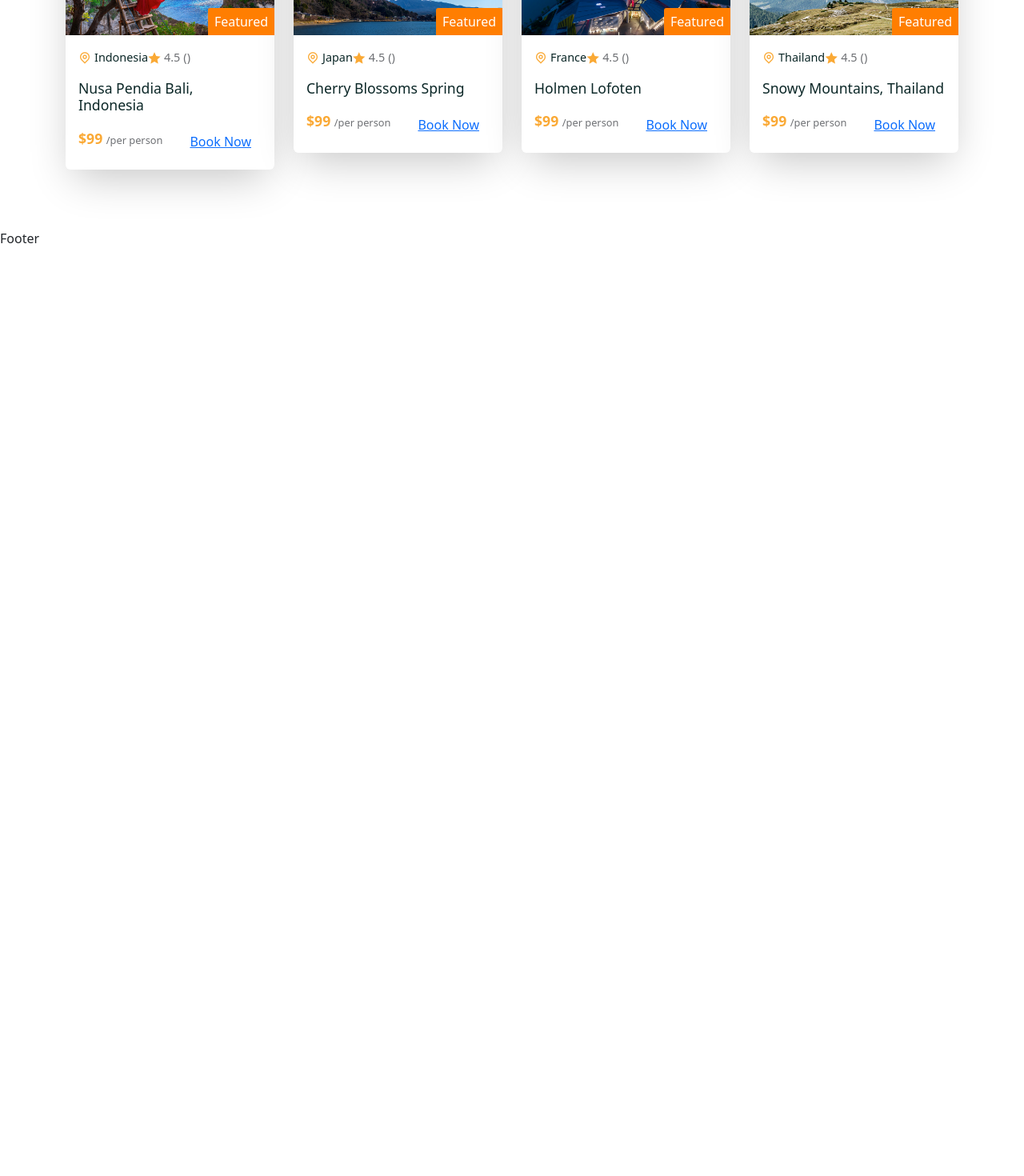
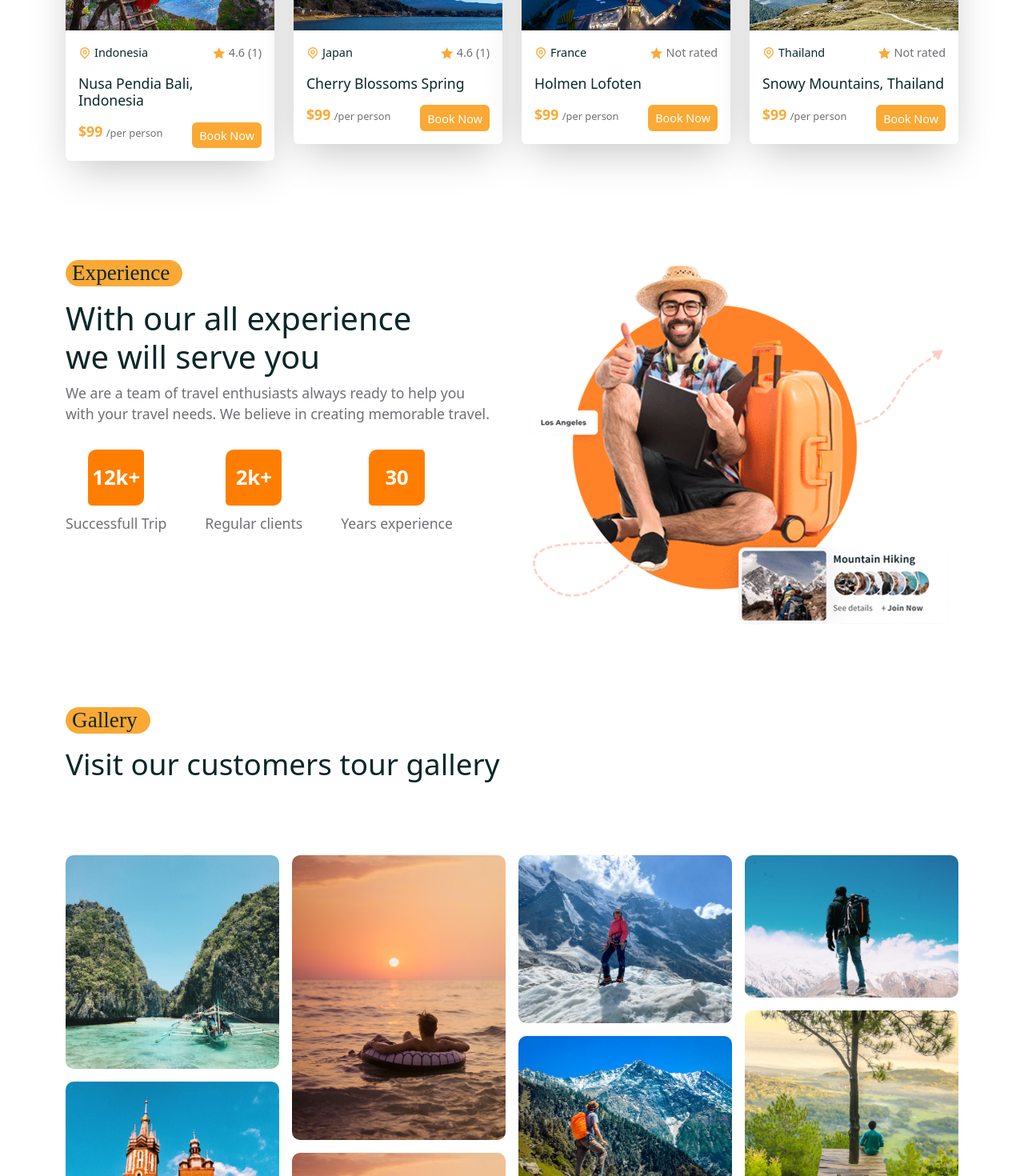
Before and after one commit to niushamjd/pronew, a React (Create React App) app in the folder frontend/: page /home in a window 1280 px wide. Shown: the part 1680-3150 px from the top of the page at 80% size. Before the commit the page ends 1990 px from the top, so only its background shows below. Built offline with nearby package versions, Linux system fonts and the light colour scheme; a web font is replaced by a local one.

Commit message:
feat:gallery and experience section added

```diff
--- a/frontend/src/assets/data/tours.js
+++ b/frontend/src/assets/data/tours.js
@@ -19,6 +19,10 @@
       {
         name: "jhon doe",
         rating: 4.6,
+      },
+      {
+        name: "jhon doe",
+        rating: 5,
       },
     ],
     avgRating: 4.5,
@@ -123,12 +127,7 @@
     price: 99,
     maxGroupSize: 8,
     desc: "this is the description",
-    reviews: [
-      {
-        name: "jhon doe",
-        rating: 4.6,
-      },
-    ],
+    reviews: [],
     avgRating: 4.5,
     photo: tourImg07,
     featured: false,
@@ -142,10 +141,7 @@
     maxGroupSize: 8,
     desc: "this is the description",
     reviews: [
-      {
-        name: "jhon doe",
-        rating: 4.6,
-      },
+
     ],
     avgRating: 4.5,
     photo: tourImg03,
--- /dev/null
+++ b/frontend/src/components/Images-gallery/MasonryImagesGallery.jsx
@@ -0,0 +1,24 @@
+import React from "react";
+import galleryImages from "./galleryImages";
+
+import Masonry, { ResponsiveMasonry } from "react-responsive-masonry";
+
+const MasonryImagesGallery = () => {
+  return (
+    <ResponsiveMasonry columnsCountBreakPoints={{ 350: 1, 768: 3, 992: 4 }}>
+      <Masonry gutter="1rem">
+        {galleryImages.map((item, index) => (
+          <img
+          className="masonry__img"
+            key={index}
+            src={item}
+            alt=""
+            style={{ width: "100%", display: "block", borderRadius: "10px" }}
+          />
+        ))}
+      </Masonry>
+    </ResponsiveMasonry>
+  );
+};
+
+export default MasonryImagesGallery;
--- /dev/null
+++ b/frontend/src/components/Images-gallery/galleryImages.js
@@ -0,0 +1,21 @@
+import galleryImg01 from '../../assets/images/gallery-01.jpg';
+import galleryImg02 from '../../assets/images/gallery-02.jpg';
+import galleryImg03 from '../../assets/images/gallery-03.jpg';
+import galleryImg04 from '../../assets/images/gallery-04.jpg';
+import galleryImg05 from '../../assets/images/gallery-05.jpg';
+import galleryImg06 from '../../assets/images/gallery-06.jpg';
+import galleryImg07 from '../../assets/images/gallery-07.jpg';
+
+const galleryImages = [
+    galleryImg01,
+    galleryImg07,
+    galleryImg02,
+    galleryImg06,
+    galleryImg03,
+    galleryImg04,
+    galleryImg05,
+    galleryImg07,
+
+];
+
+export default galleryImages;
--- a/frontend/src/pages/Home.jsx
+++ b/frontend/src/pages/Home.jsx
@@ -6,10 +6,12 @@
 import heroVideo from "../assets/images/hero-video.mp4";
 import Subtitle from "./../shared/Subtitle";
 import worldImg from "../assets/images/world.png";
+import experienceImg from "../assets/images/experience.png";
 
 import SearchBar from "../shared/SearchBar";
 import ServiceList from "../services/ServiceList";
 import FeaturedTourlist from "../components/Featured-tours/FeaturedTourlist";
+import MasonryImagesGallery from "../components/Images-gallery/MasonryImagesGallery";
 
 const Home = () => {
   return (
@@ -71,12 +73,77 @@
         <Container>
           <Row>
             <Col lg="12" className="mb-5">
-            <Subtitle subtitle={"Explore"} />
-            <h2 className="featured__tour-title">Our Featured Tour</h2>
+              <Subtitle subtitle={"Explore"} />
+              <h2 className="featured__tour-title">Our Featured Tour</h2>
             </Col>
             <FeaturedTourlist />
-            </Row>
-            </Container>
+          </Row>
+        </Container>
+      </section>
+      <section>
+        <Container>
+          <Row>
+            <Col lg="6" className="experience__content">
+              <div>
+                <Subtitle subtitle={"Experience"} />
+
+                <h2>
+                  With our all experience
+                  <br />
+                  we will serve you
+                </h2>
+                <p>
+                  We are a team of travel enthusiasts always ready to help you
+                  <br />
+                  with your travel needs. We believe in creating memorable
+                  travel.
+                </p>
+              </div>
+              <div className="counter__wrapper d-flex align-items-center gap-5">
+                <div className="counter__box">
+                  <span>12k+</span>
+                  <h6>Successfull Trip</h6>
+                </div>
+                <div className="counter__box">
+                  <span>2k+</span>
+                  <h6>Regular clients</h6>
+                </div>
+                <div className="counter__box">
+                  <span>30</span>
+                  <h6>Years experience</h6>
+                </div>
+              </div>
+            </Col>
+            <Col lg="6">
+              <div className="experience__img">
+                <img src={experienceImg} alt="" />
+              </div>
+            </Col>
+          </Row>
+        </Container>
+      </section>
+      <section>
+        <Container>
+          <Row>
+            <Col lg="12">
+              <Subtitle subtitle={"Gallery"} />
+              <h2 className="gallery__title">
+                Visit our customers tour gallery
+              </h2>
+            </Col>
+            <Col lg="12">
+              <MasonryImagesGallery />
+            </Col>
+          </Row>
+        </Container>
+      </section>
+      <section>
+        <Container>
+          <Row>
+            <Col lg="12">
+            </Col>
+          </Row>
+        </Container>
       </section>
     </>
   );
--- a/frontend/src/shared/TourCard.jsx
+++ b/frontend/src/shared/TourCard.jsx
@@ -1,28 +1,35 @@
 import React from "react";
 import { Card, CardBody } from "reactstrap";
 import { Link } from "react-router-dom";
-
+import  calculateAvgRating  from "../utils/avgRating";
 import "./tour-card.css";
 const TourCard = ({ tour }) => {
-  const { id, title, city, photo, price, featured, avgRating, reviews } = tour;
+  const { id, title, city, photo, price, featured, reviews } = tour;
+
+  const { totalRating, avgRating } = calculateAvgRating(reviews);
 
   return (
     <div className="tour__card">
       <Card>
         <div className="tour__img">
           <img src={photo} alt="tour-img" />
-          <span>Featured</span>
+          {featured && <span>Featured</span>}
         </div>
         <CardBody>
-          <div className="card__top d-flex align-items-center justify-content between">
+          <div className="card__top d-flex align-items-center justify-content-between">
             <span className="tour__location d-flex align-items-center gap-1 ">
               <i class="ri-map-pin-line"></i> {city}
             </span>
             <span className="tour__rating d-flex align-items-center gap-1 ">
-              <i class="ri-star-fill"></i> {avgRating}{" "}
-              <span>({reviews.lenght})</span>
+              <i class="ri-star-fill"></i> {avgRating === 0 ? null : avgRating}
+              {totalRating === 0 ? (
+                "Not rated"
+              ) : (
+                <span> ({reviews.length}) </span>
+              )}
             </span>
           </div>
+
           <h5 className="tour__title">
             <Link to={`/tours/${id}`}>{title}</Link>
           </h5>
--- a/frontend/src/shared/tour-card.css
+++ b/frontend/src/shared/tour-card.css
@@ -62,3 +62,17 @@
     color: var(--text-color);
     font-size: 0.8rem;
 }
+
+.booking__btn{
+    background: var(--secondary-color) !important;
+    cursor: pointer;
+    padding: 0.2rem 0.5rem !important;
+}
+.booking__btn a{
+    text-decoration: none;
+    font-size: .9rem;
+    color: #fff;
+}
+.boooking__btn a:hover{
+    color: #fff;
+}
--- a/frontend/src/styles/home.css
+++ b/frontend/src/styles/home.css
@@ -48,5 +48,51 @@
 .featured__tour-title{
     font-size: 2.3rem;
     font-weight: 500;
+}
+.experience__content h2{
+    font-size: 2.5rem;
+    margin-top: 1rem;
+    font-weight: 500;
+}
+.experience__content p{
+    font-size: 1.1rem;
+    color: var(--text-color);
+    margin-top: 0.1rem;
+}
+.counter__wrapper {
+    margin-top: 2rem;
+}
+.counter__box span{
+    width: 70px;
+    height: 70px;
+    margin: auto;
+    display: flex;
+    align-items: center;
+    justify-content: center;
+    background: var(--primary-color);
+    color: #fff;
+    font-size: 1.6rem;
+    font-weight: 600;
+    border-radius: 10px 5px 10px 5px;
+}
+.counter__box h6{
+    font-size: 1.1rem;
+    margin-top: 0.7rem;
+    color: var(--text-color);
+}
+.experience__img{
+    width: 90px;
+}
+
+.gallery__title{
+    font-size: 2.3rem;
+    margin-bottom: 2.5em;
+    margin-top: 1rem;
+}
+.masonry__img{
+    transition: .3s;
 
 }
+.masonry__img:hover{
+    transform: scale(1.1);
+}
--- /dev/null
+++ b/frontend/src/utils/avgRating.js
@@ -0,0 +1,15 @@
+const calculateAvgRating = reviews => {
+  const totalRating = reviews?.reduce((acc, item) => acc + item.rating, 0);
+  const avgRating =
+    totalRating === 0
+      ? ""
+      : totalRating === 1
+      ? totalRating
+      : (totalRating / reviews?.length).toFixed(1);
+  return {
+    totalRating,
+    avgRating,
+  };
+};
+
+export default calculateAvgRating;
```
